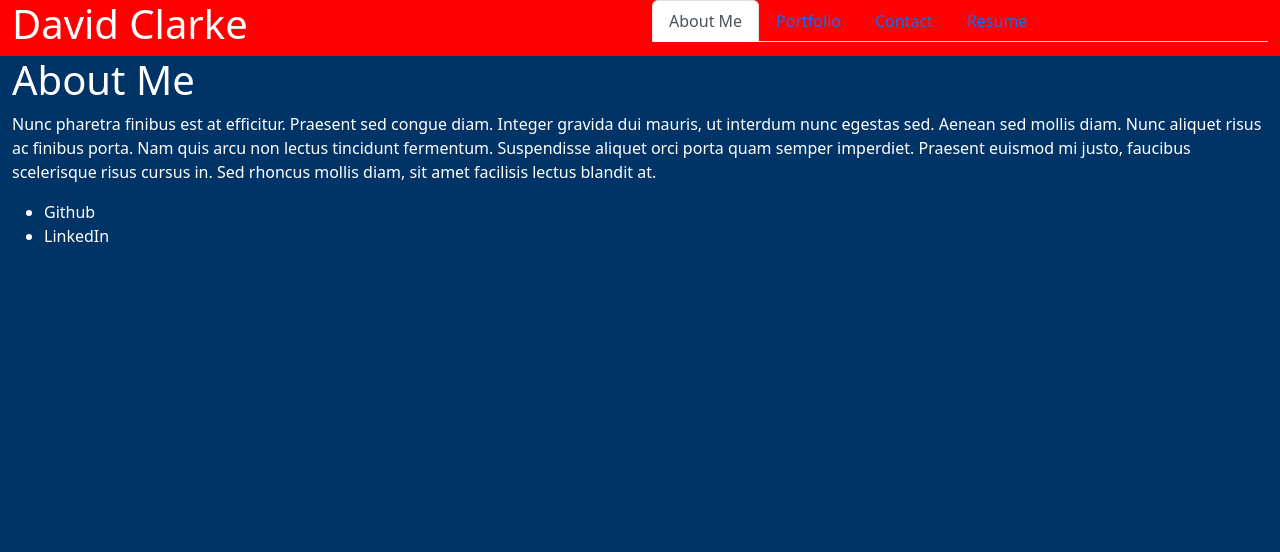
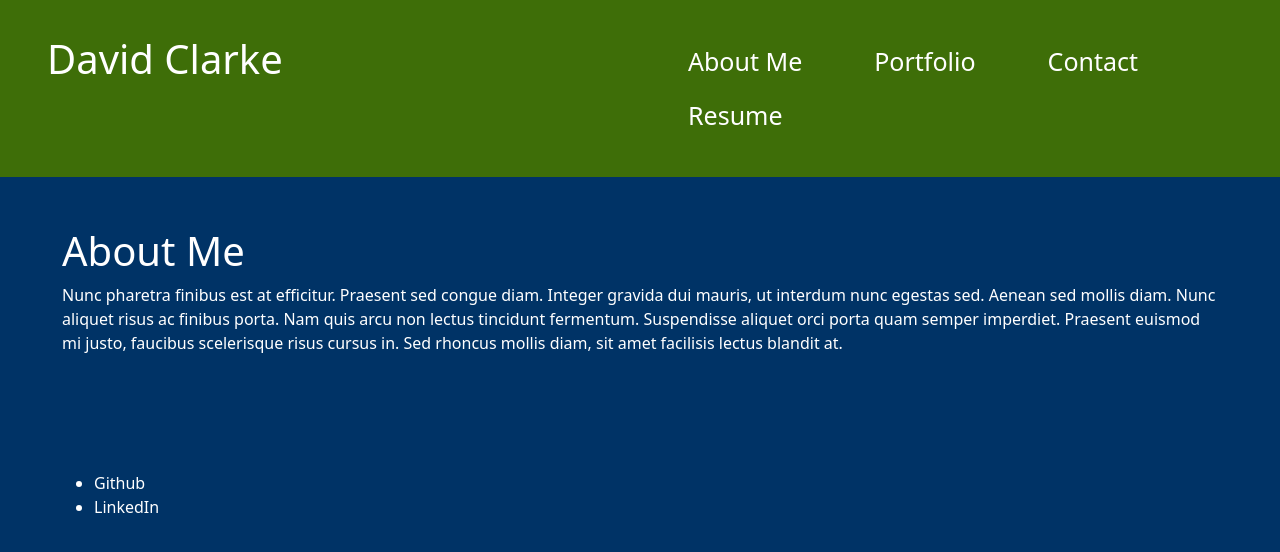
Before and after one commit to dhclarke99/react-portfolio, a React (Create React App) app: page / in a window 1280 px wide. Shown: the top 552 px of the page. Built offline with nearby package versions, Linux system fonts and the light colour scheme.

Commit message:
added style to nav items

```diff
--- a/src/components/NavTabs.js
+++ b/src/components/NavTabs.js
@@ -3,7 +3,7 @@ import React from 'react';
 
 function NavTabs({ currentPage, handlePageChange }) {
   return (
-    <ul className="nav nav-tabs">
+    <ul className="nav">
 
       <li className="nav-item">
         <a
--- a/src/styles/style.css
+++ b/src/styles/style.css
@@ -1,6 +1,17 @@
 #root {
     background: #003366
 }
+
+#tab-content {
+    padding: 50px
+}
+
+.nav-item {
+    margin: 0px 20px 0px 20px;
+    --bs-nav-link-color: white;
+    font-size: 25px
+}
+
 
 html {
     /* To make use of full height of page*/
@@ -22,7 +33,8 @@ body {
 
 header {
     min-width: 100%;
-    background-color: red;
+    background-color: rgb(62, 110, 8);
+    padding: 35px
 }
 
 h1 {
```
